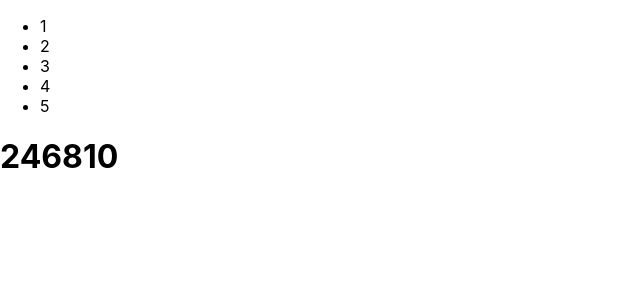
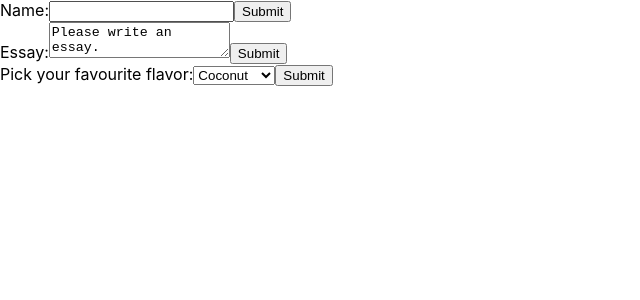
Before and after one commit to mrkajetanp/web-development, a React (Create React App) app in the folder React/Projects/game-tutorial/: page / in a window 1280 px wide. Shown: the top 300 px of the page, without its empty margins (0-640 px from the left). Built offline with nearby package versions, Linux system fonts and the light colour scheme.

Commit message:
[React] Basics - Forms

```diff
--- /dev/null
+++ b/React/Projects/game-tutorial/src/Forms.tsx
@@ -0,0 +1,116 @@
+
+import React from 'react';
+import './App.css';
+
+class NameForm extends React.Component {
+    state: {value: string };
+
+    constructor(props: any) {
+        super(props);
+        this.state = { value: "" };
+    }
+
+    handleChange = (event: React.ChangeEvent<HTMLInputElement>) => {
+        this.setState({ value: event.target.value });
+    }
+
+    handleSubmit = (event: React.FormEvent<HTMLFormElement>) => {
+        alert('A name was submitted: ' + this.state.value);
+        event.preventDefault();
+    }
+
+    render() {
+        return (
+            <form onSubmit={this.handleSubmit}>
+                <label>
+                    Name:
+                    <input type="text" value={this.state.value} onChange={this.handleChange} />
+                </label>
+                <input type="submit" value="Submit" />
+            </form>
+        );
+    }
+}
+
+class EssayForm extends React.Component {
+    state: {value: string };
+
+    constructor(props: any) {
+        super(props);
+        this.state = {
+            value: "Please write an essay."
+        };
+    }
+
+    handleChange = (event: React.ChangeEvent<HTMLTextAreaElement>) => {
+        this.setState({ value: event.target.value });
+    }
+
+    handleSubmit = (event: React.FormEvent<HTMLFormElement>) => {
+        alert('An essay was submitted: ' + this.state.value);
+        event.preventDefault();
+    }
+
+    render() {
+        return (
+            <form onSubmit={this.handleSubmit}>
+                <label>
+                    Essay:
+                    <textarea value={this.state.value} onChange={this.handleChange} />
+                </label>
+                <input type="submit" value="Submit" />
+            </form>
+        );
+    }
+}
+
+class FlavourForm extends React.Component {
+    state: {value: string };
+
+    constructor(props: any) {
+        super(props);
+        this.state = { value: "coconut" };
+    }
+
+    handleChange = (event: React.ChangeEvent<HTMLSelectElement>) => {
+        this.setState({ value: event.target.value });
+    }
+
+    handleSubmit = (event: React.FormEvent<HTMLFormElement>) => {
+        alert('Your favourite flavour is: ' + this.state.value);
+        event.preventDefault();
+    }
+
+    render() {
+        return (
+            <form onSubmit={this.handleSubmit}>
+                <label>
+                    Pick your favourite flavor:
+                    <select value={this.state.value} onChange={this.handleChange}>
+                        <option value="grapefruit">Grapefruit</option>
+                        <option value="lime">Lime</option>
+                        <option value="coconut">Coconut</option>
+                        <option value="mango">Mango</option>
+                    </select>
+                </label>
+                <input type="submit" value="Submit" />
+            </form>
+        );
+    }
+}
+
+let element = (
+    <div>
+        <NameForm />
+        <EssayForm />
+        <FlavourForm />
+    </div>
+);
+
+let Forms: React.FC = () => {
+    return (
+        element
+    );
+}
+
+export default Forms;
--- a/React/Projects/game-tutorial/src/index.tsx
+++ b/React/Projects/game-tutorial/src/index.tsx
@@ -2,10 +2,11 @@ import React from 'react';
 import ReactDOM from 'react-dom';
 import './index.css';
 // import App from './App';
-import ListsAndKeys from './ListsAndKeys';
+// import ListsAndKeys from './ListsAndKeys';
+import Forms from './Forms';
 import * as serviceWorker from './serviceWorker';
 
-ReactDOM.render(<ListsAndKeys />, document.getElementById('root'));
+ReactDOM.render(<Forms />, document.getElementById('root'));
 
 // If you want your app to work offline and load faster, you can change
 // unregister() to register() below. Note this comes with some pitfalls.
```
